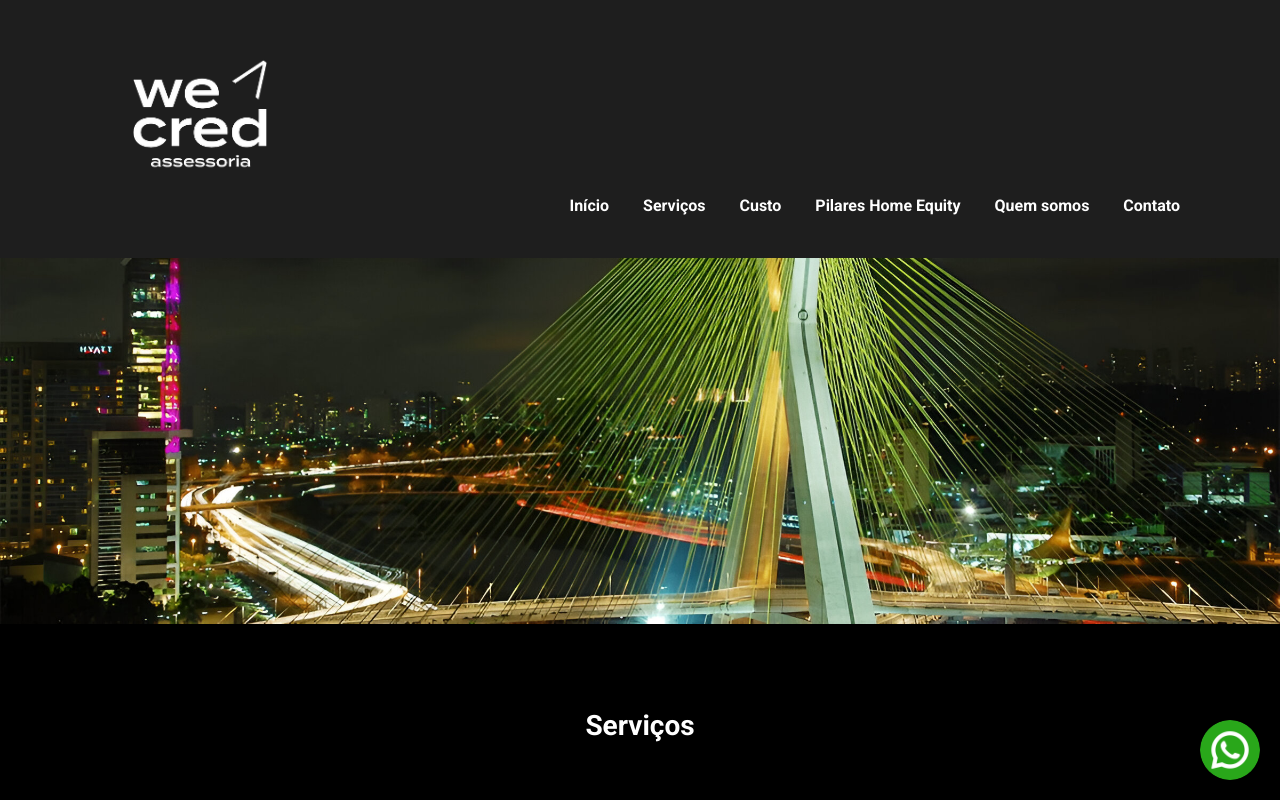
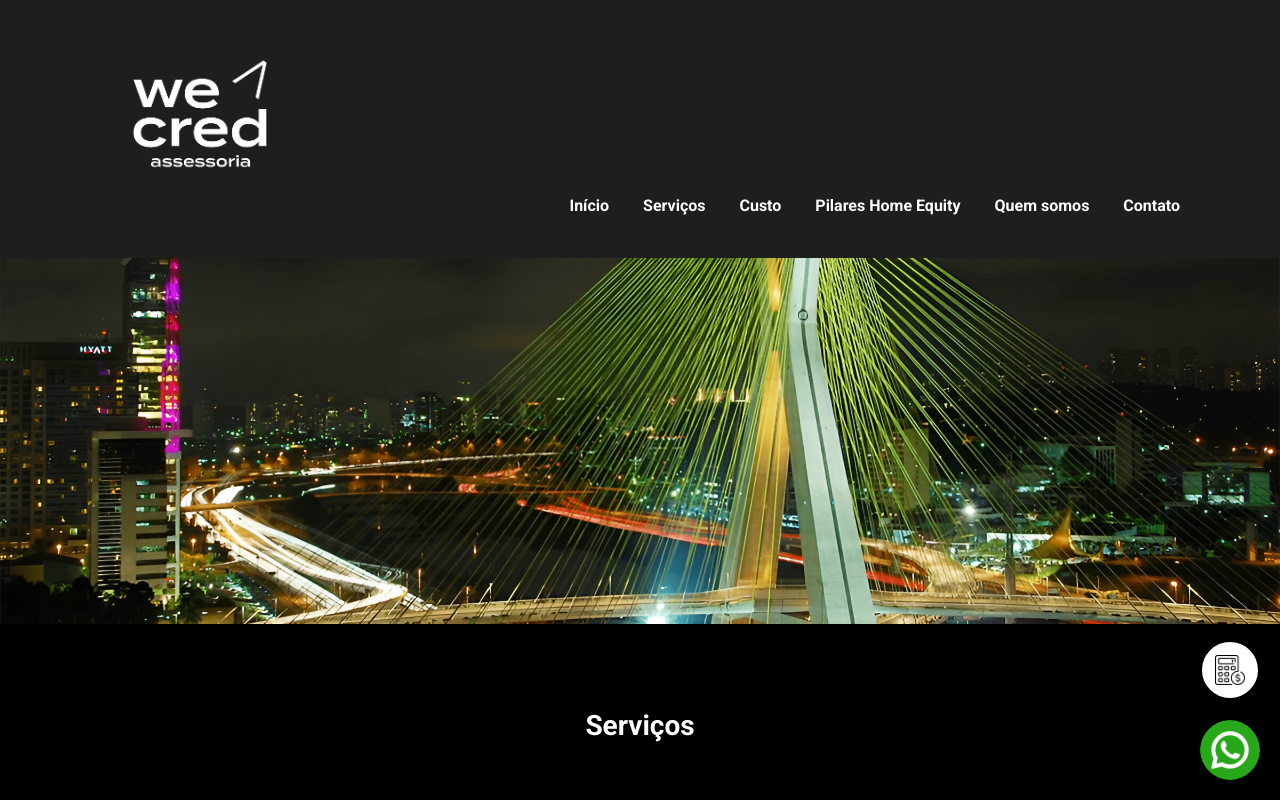
Before and after one commit to Cyber-LA/wecred, a plain HTML site: page index.html in a window 1280 px wide. Shown: the top 800 px of the page. Drawn offline with Linux system fonts and the light colour scheme.

Commit message:
Adicionando botão do simulador

```diff
--- a/index.html
+++ b/index.html
@@ -197,6 +197,11 @@
     <!-- Script do Carrossel -->
     <script src="scripts/script.js"></script>
 
+    <!-- Botão Retangular -->
+    <a href="sistema/index.html" class="floating-button rectangular-button">
+        <img src="images/calculadora.png" alt="Icone Sistema" class="button-icon">
+    </a>
+
     <!-- WhatsAPP -->
     <a href="https://wa.me/+5511953528660?text=Olá,%20gostaria%20de%20mais%20informações%20sobre%20os%20serviços%20da%20WeCred%20Assessoria." class="whatsapp-float" target="_blank">
         <img src="images/whatsapp.png" alt="WhatsApp">
--- a/styles.css
+++ b/styles.css
@@ -19,6 +19,54 @@ body {
     margin: 0 auto;
     padding: 20px 0;
 }
+
+/* Estilos Botão Sistema */
+
+.floating-button.rectangular-button {
+    position: fixed;
+    bottom: 100px; /* Ajuste conforme necessário */
+    right: 20px; /* Ajuste conforme necessário */
+    background-color: hsl(0, 0%, 100%); /* Cor de fundo */
+    color: white; /* Cor do texto */
+    width: 60px; /* Largura inicial */
+    height: 60px; /* Altura inicial */
+    border-radius: 50%; /* Bordas arredondadas para ser redondo */
+    text-align: center;
+    text-decoration: none;
+    box-shadow: 0px 2px 10px rgba(0, 0, 0, 0.2); /* Sombra */
+    z-index: 1000; /* Para garantir que fique acima de outros elementos */
+    transition: all 0.3s; /* Transição suave para todas as propriedades */
+    display: flex;
+    align-items: center;
+    justify-content: center;
+    border: 2px solid black; /* Borda preta */
+}
+
+.floating-button.rectangular-button:hover {
+    width: 60px; /* Largura automática para ajustar ao texto */
+    height: 60px; /* Altura automática para ajustar ao texto */
+    padding: 10px 20px; /* Espaçamento interno */
+    border-radius: 15px; /* Bordas arredondadas */
+    background-color: hsl(0, 0%, 100%); /* Cor de fundo ao passar o mouse */
+}
+
+.floating-button.rectangular-button:hover .button-icon {
+    display: none; /* Esconder a imagem ao passar o mouse */
+}
+
+.floating-button.rectangular-button:hover::after {
+    content: "Simule aqui"; /* Texto ao passar o mouse */
+    display: inline-block;
+    color: black; /* Cor do texto */
+
+}
+
+/* Estilo para a imagem dentro do botão */
+.button-icon {
+    width: 30px; /* Ajuste conforme necessário */
+    height: 30px; /* Ajuste conforme necessário */
+}
+
 
 /* Estilos whatsapp */
 
```
Also changed, not shown: images/calculadora.png (added).
